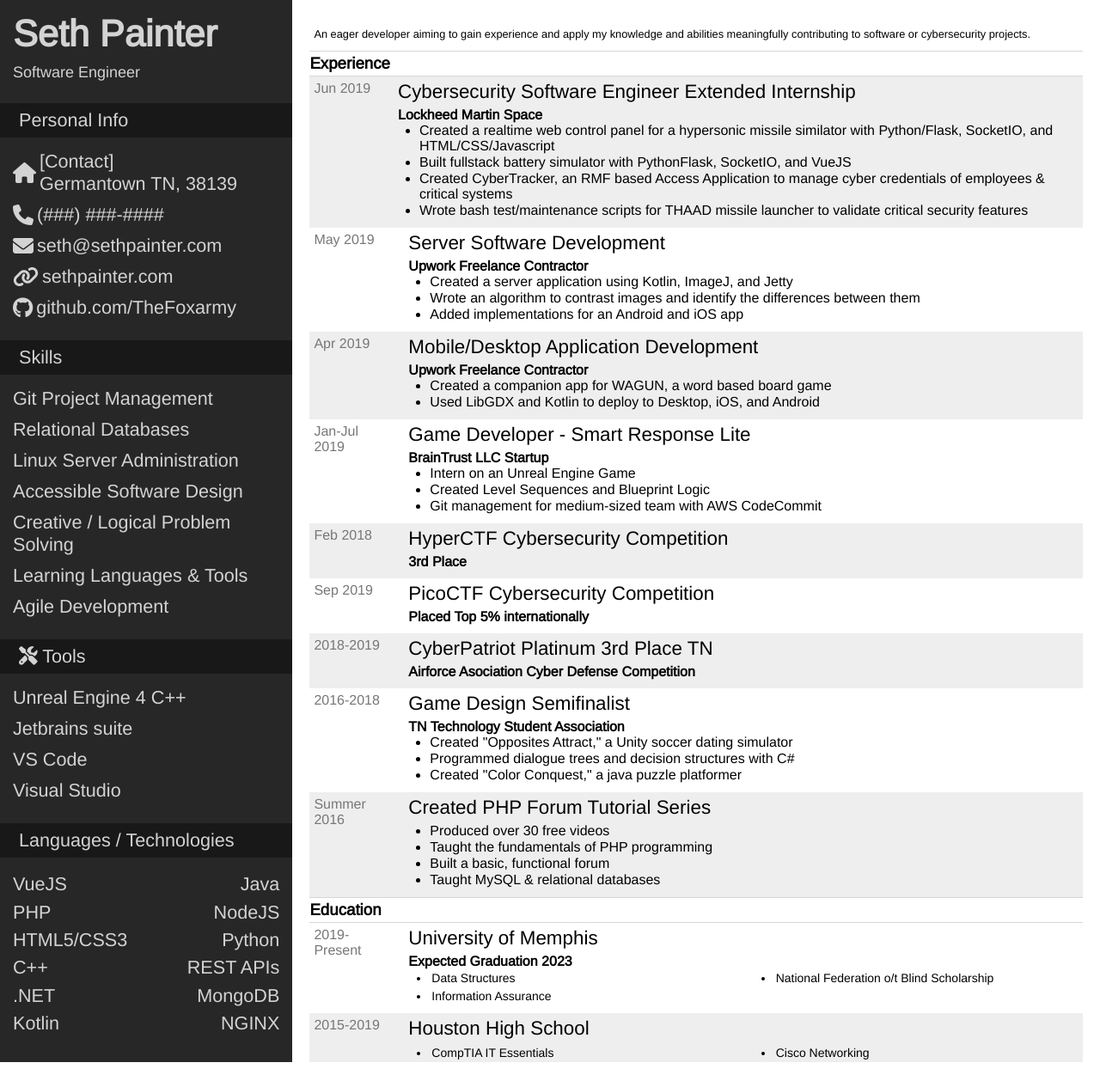
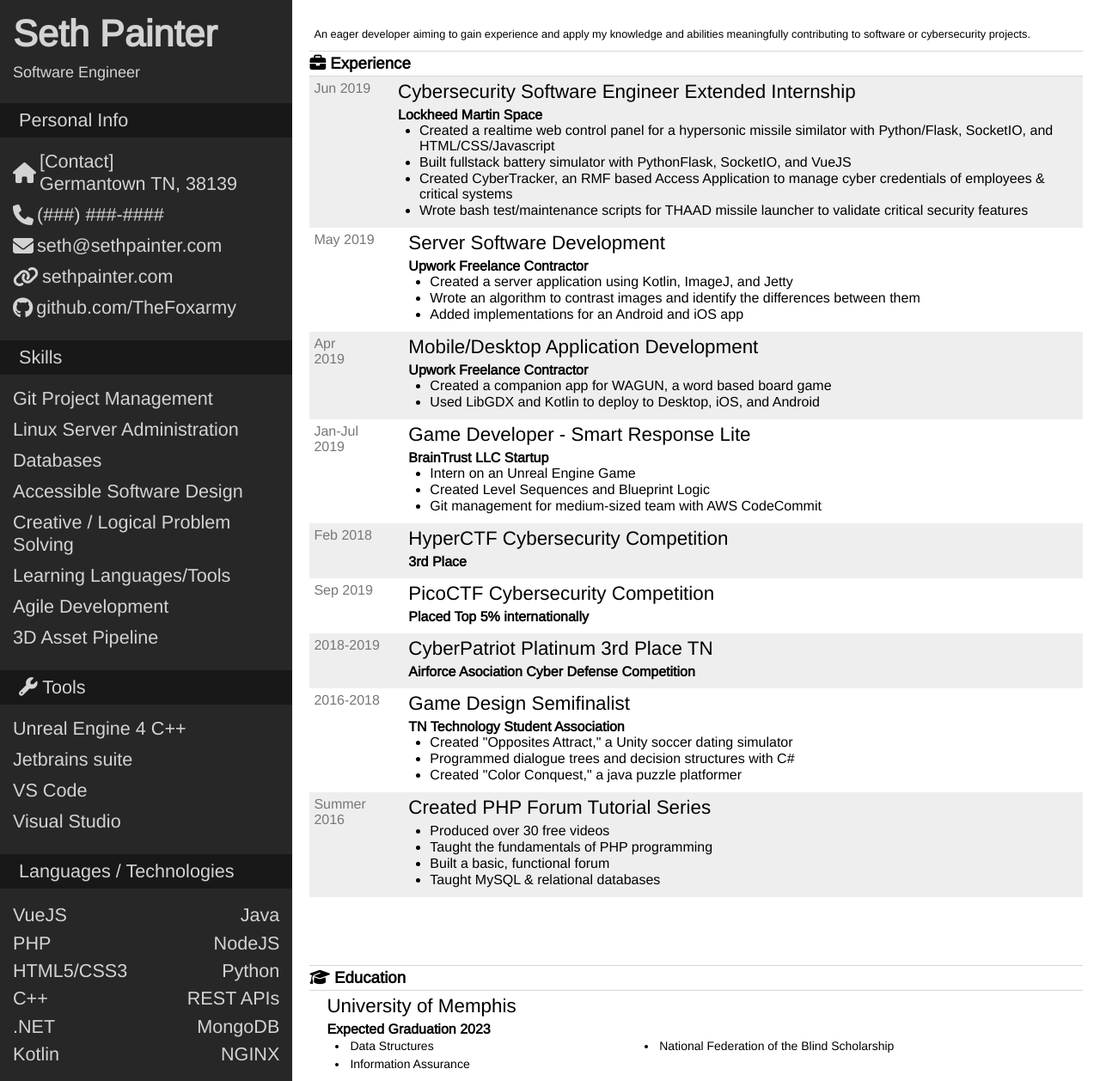
Before and after one commit to FlorianEagox/resume, a PHP site: page / in a window 1280 px wide. Shown: the whole page at 86% size. Before the commit the page ends 1236 px from the top, so only its background shows below. Run offline with PHP 8.4, Linux system fonts and the light colour scheme; some libraries are stand-ins or nearby versions.

Commit message:
Commented out Highschool, gave margin

```diff
--- a/index.html
+++ b/index.html
@@ -50,17 +50,18 @@
 			<div id="skills" class="subsec">
 				<ul>
 					<li>Git Project Management</li>
-					<li>Relational Databases</li>
 					<li>Linux Server Administration</li>
+					<li>Databases</li>
 					<li>Accessible Software Design</li>
 					<li>Creative / Logical Problem Solving</li>
-					<li>Learning Languages & Tools</li>
+					<li>Learning Languages/Tools</li>
 					<li>Agile Development</li>
+					<li>3D Asset Pipeline</li>
 				</ul>
 			</div>
 			<div class="head">
 				<p>
-					<i class="fas fa-tools"></i>
+					<i class="fas fa-wrench"></i>
 					Tools
 				</p>
 			</div>
@@ -96,10 +97,15 @@
 			<p id="objective">
 				An eager developer aiming to gain experience and apply my knowledge and abilities meaningfully contributing to software or cybersecurity projects.
 			</p>
-			<div class="section-title">
-				<h3>Experience</h3>
+			<div id="sections">
+				<section>
+					<div class="title">
+						<h3>
+							<i class="fas fas fa-briefcase"></i>
+							Experience
+						</h3>
 					</div>
-			<div class="section" id="experience">
+					<div class="info" id="experience">
 						<div class="sec_item">
 							<p class="item_date">Jun 2019</p>
 							<div class="item_desc">
@@ -126,7 +132,7 @@
 							</div>
 						</div>
 						<div class="sec_item">
-					<p class="item_date">Apr 2019</p>
+							<p class="item_date">Apr <br> 2019</p>
 							<div class="item_desc">
 								<h3>Mobile/Desktop Application Development</h3>
 								<h4>Upwork Freelance Contractor</h4>
@@ -195,23 +201,28 @@
 							</div>
 						</div>
 					</div>
-			<div class="section-title">
-				<h3>Education</h3>
+				</section>
+				<section>
+					<div class="title">
+						<h3>
+							<i class="fas fa-graduation-cap"></i>
+							Education
+						</h3>
 					</div>
-			<div class="section" id="education">
+					<div class="info" id="education">
 						<div class="sec_item">
-					<p class="item_date">2019-Present</p>
+							<!-- <p class="item_date">2019-Present</p> -->
 							<div class="item_desc">
 								<h3>University of Memphis</h3>
 								<h4>Expected Graduation 2023</h4>
 								<ul class="classes">
 									<li>Data Structures</li>
 									<li>Information Assurance</li>
-							<li>National Federation o/t Blind Scholarship</li>
+									<li>National Federation of the Blind Scholarship</li>
 								</ul>
 							</div>
 						</div>
-				<div id="highschool" class="sec_item">
+						<!-- <div id="highschool" class="sec_item">
 							<p class="item_date">2015-2019</p>
 							<div class="item_desc">
 								<h3>Houston High School</h3>
@@ -220,7 +231,9 @@
 									<li>Cisco Networking</li>
 								</ul>
 							</div>
+						</div> -->
 					</div>
+				</section>
 			</div>
 		</div>
 	</main>
--- a/main.css
+++ b/main.css
@@ -20,9 +20,6 @@ main {
 	color:lightgrey;
 	flex-basis: 30%;
 	font-size:1.35rem;
-}
-#name {
-	/*font-size:20px;*/
 }
 #position {
 	padding-top:10px;
@@ -80,9 +77,11 @@ ul#languages {
 
 #content {
 	background: white;
-	padding: 25px 20px 0;
+	margin: 25px 20px 0;
 	/* flex-basis: 70%; */
 	/* white-space:nowrap; */
+	display: flex;
+	flex-direction: column;
 }
 
 #objective {
@@ -92,7 +91,14 @@ ul#languages {
 	font-size:0.8rem;
 	/*font-weight:600;*/
 }
-
+#sections {
+	flex-grow: 1;
+	display: flex;
+	flex-direction: column;
+}
+#sections > *:last-child {
+	margin-top: auto;
+}
 .sec_item {
 	display:flex;
 	align-items: center;
@@ -106,7 +112,7 @@ ul#languages {
 	margin:5px 0 0 5px;
 }
 
-.section-title {
+section .title {
 	border-top:solid #d5d6d6 0.1rem;
 	border-bottom:solid #d5d6d6 0.1rem;
 	font-weight:700;
@@ -142,7 +148,7 @@ ul#languages {
 }
 .classes {
 	columns:2;
-	width: 100%;
+	width: 80%;
 	list-style-position:outside;
 }
 .classes li {
@@ -155,9 +161,9 @@ ul#languages {
 #education .sec_item:nth-child(even) {
 	background-color:#eee;
 }
-.section:last-child .sec_item:last-child {
+/* section :last-child .sec_item:last-child {
 	padding-bottom: 0;
-}
+} */
 
 a {
 	text-decoration: none;
```
Lines whose indentation alone changed are shown as unchanged.
